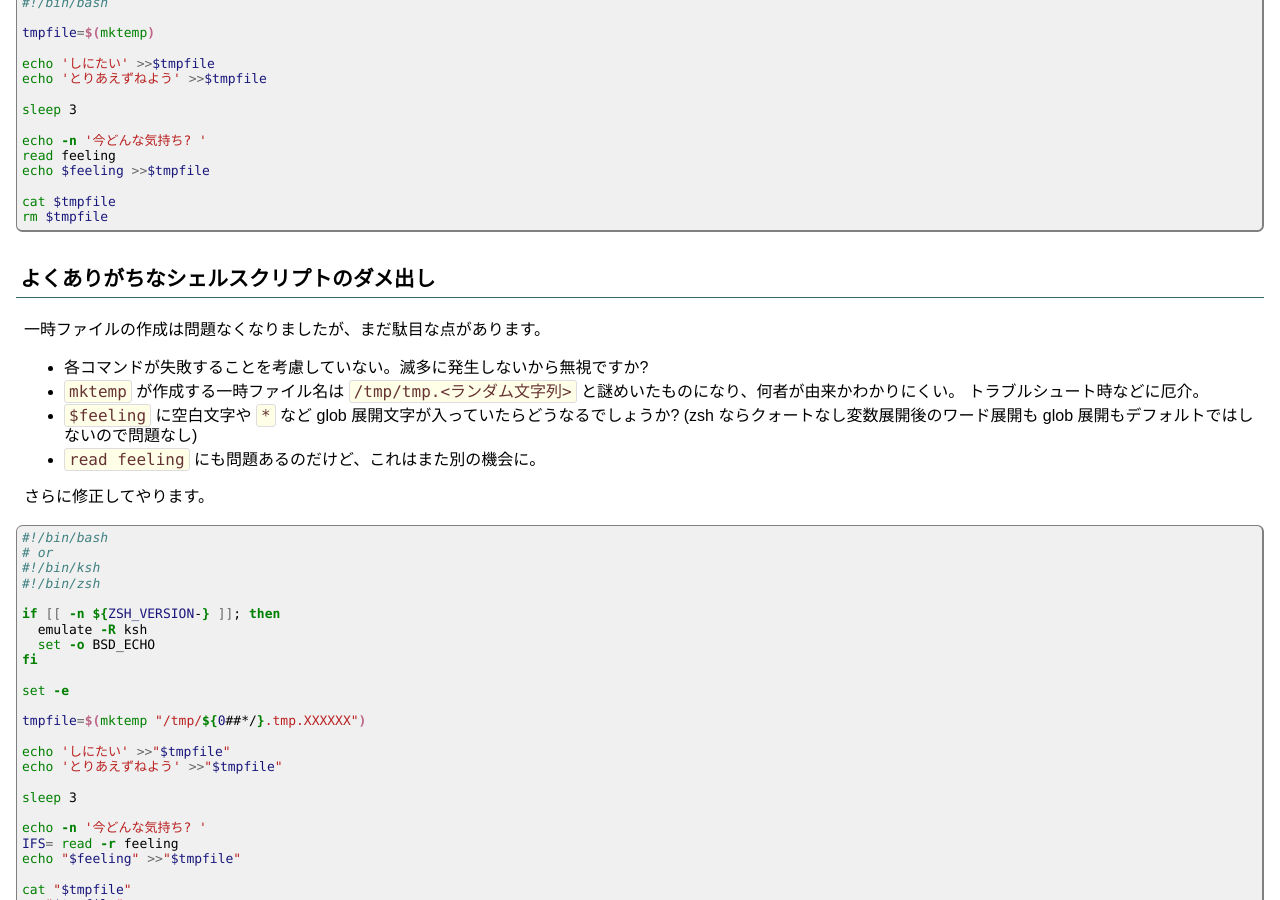
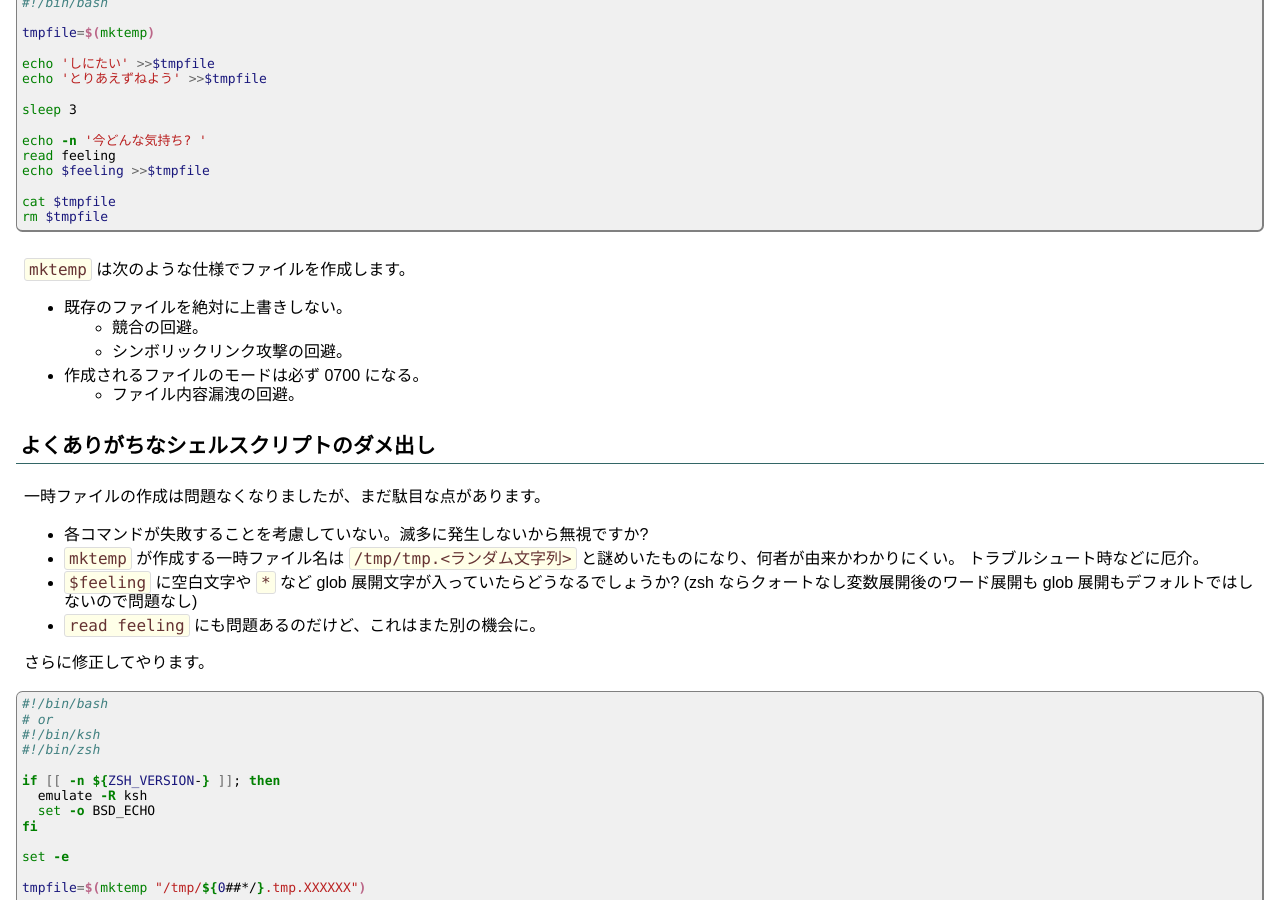
Before and after one commit to fumiyas/fumiyas.github.io, a Jekyll site: the page built from _posts/2013-12-06-tempfile.sh-advent-calendar.md, in a window 1280 px wide and 900 px high, scrolled down 950 px. Built offline with Jekyll 4.4.1, drawn with Linux system fonts in a browser that asks for light colours; Markdown is read by kramdown in place of the engine named in the settings; comment, search, counter and statistics services are not loaded.

Commit message:
Add spec description of `mktemp`(1)

````diff
--- a/_posts/2013-12-06-tempfile.sh-advent-calendar.md
+++ b/_posts/2013-12-06-tempfile.sh-advent-calendar.md
@@ -78,6 +78,14 @@ echo $feeling >>$tmpfile
 cat $tmpfile
 rm $tmpfile
 ```
+
+`mktemp` は次のような仕様でファイルを作成します。
+
+  * 既存のファイルを絶対に上書きしない。
+    * 競合の回避。
+    * シンボリックリンク攻撃の回避。
+  * 作成されるファイルのモードは必ず 0700 になる。
+    * ファイル内容漏洩の回避。
 
 よくありがちなシェルスクリプトのダメ出し
 ----------------------------------------------------------------------
@@ -190,7 +198,7 @@ cat "$tmpfile"
 AIX など `mktemp` コマンドがない環境の場合は、
 別途用意することをお勧めします。
 
-`mktemp` 相当の機能はシェルだけでも実装可能です。
+ちなみに `mktemp` 相当の機能はシェルだけでも実装可能です。
 もし機会があれば、実装の紹介とともに、
 どのようにして安全に一時ファイルを作成すればよいかを解説したいと思います。
 
````
